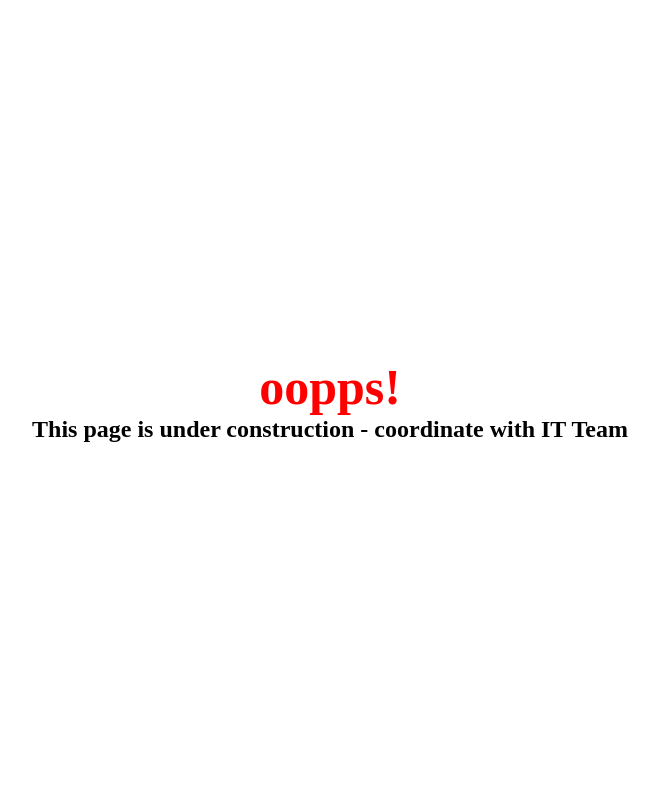
After one commit to gvhran/toms-world, a CodeIgniter app: page /database/index.php/user/maintenance in a window 1280 px wide. The commit adds this page. Shown: the whole page, without its empty margins (310-968 px from the left). Run offline with CodeIgniter, Linux system fonts and the light colour scheme.

Commit message:
Under maintenance

```diff
--- a/application/controllers/User.php
+++ b/application/controllers/User.php
@@ -29,6 +29,12 @@ class User extends CI_Controller
 		$this->load->view('user/register');
 		$this->load->view('user/footer');
 	}
+
+	public function maintenance()
+    {
+        $this->load->view('underconstruction');
+    }
+
 
 
 	//Back End Process
--- /dev/null
+++ b/application/views/underconstruction.php
@@ -0,0 +1,40 @@
+<!DOCTYPE html>
+<html lang="en">
+
+<head>
+    <meta charset="UTF-8">
+    <meta http-equiv="X-UA-Compatible" content="IE=edge">
+    <meta name="viewport" content="width=device-width, initial-scale=1.0">
+    <!-- Favicons -->
+    <link href="./assets/img/main-icon.png" rel="icon">
+    <title>Under Maintenance</title>
+
+    <style>
+    * {
+        padding: 0;
+        margin: 0;
+    }
+
+    html,
+    body {
+        height: 100vh;
+        display: flex;
+        align-items: center;
+        justify-content: center;
+        text-align: center;
+    }
+    #constructions h1 {
+        color: red;
+        font-size: 50px;
+    }
+    </style>
+</head>
+
+<body>
+    <div id="constructions">
+        <h1>oopps!</h1>
+        <h2>This page is under construction - coordinate with IT Team</h2>
+    </div>
+</body>
+
+</html>
```
Also changed, not shown: application/views/main/dashboard.php (+6 -6 lines).
